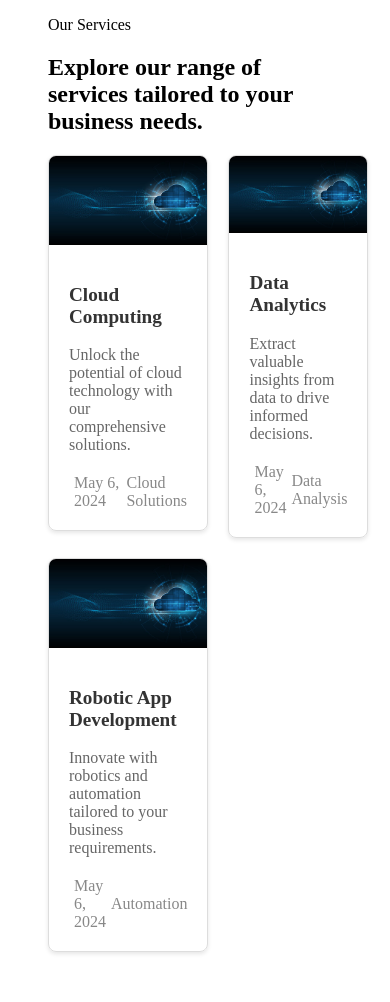
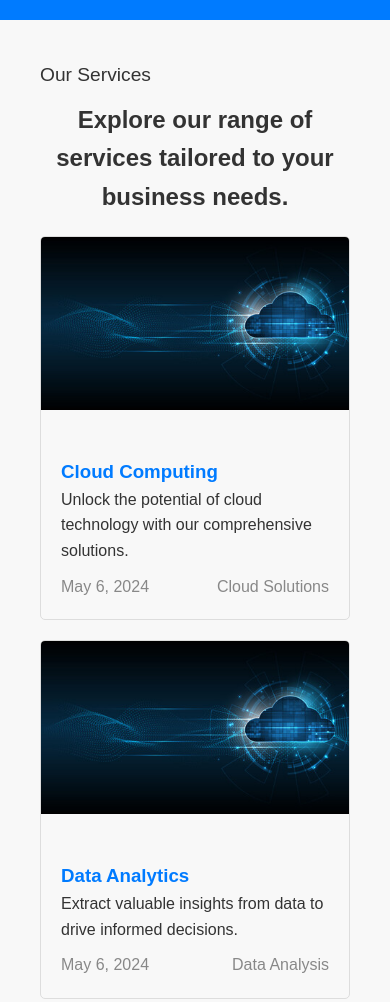
Before and after one commit to aaishafarooq/techfist, a plain HTML site: page services.html in a window 390 px wide. Shown: the top 1002 px of the page. Before the commit the page ends 960 px from the top, so only its background shows below. Drawn offline with Linux system fonts and the light colour scheme.

Commit message:
second commit

```diff
--- a/blog.css
+++ b/blog.css
@@ -1,53 +1,59 @@
-/* Reset styles */
-body, html {
+/* Apply general reset to all elements */
+* {
+    box-sizing: border-box;
     margin: 0;
     padding: 0;
+}
+
+body {
     font-family: Arial, sans-serif;
+    line-height: 1.6;
+    background-color: #f8f8f8; /* Light background color */
 }
 
 .blog-container {
-    max-width: 800px;
+    max-width: 1200px;
     margin: 0 auto;
     padding: 20px;
+    display: flex;
+    flex-wrap: wrap;
+    justify-content: space-between;
 }
 
 .blog-post {
+    width: calc(50% - 20px); /* Two columns with gap */
+    margin-bottom: 20px;
     cursor: pointer;
-    margin-bottom: 40px;
+    background-color: #fff;
+    border-radius: 5px;
+    overflow: hidden;
+    box-shadow: 0 0 10px rgba(0, 0, 0, 0.1); /* Optional: Add a subtle shadow */
 }
 
 .blog-header {
     position: relative;
-    border-radius: 8px;
     overflow: hidden;
 }
 
 .blog-image {
-    width: 300%;
-    height: 300px; /* Adjust image height as needed */
-    object-fit: cover;
+    width: 100%;
+    height: auto;
+    display: block;
+    object-fit: cover; /* Ensure images fill the container */
 }
 
 .image-overlay {
     position: absolute;
-    top: 50%;
-    left: 50%;
-    transform: translate(-50%, -50%);
-    text-align: center;
-    color: white;
-    font-size: 1.5rem;
-}
-
-.overlay-text {
-    background-color: rgba(0, 0, 0, 0.5);
-    padding: 10px 20px;
-    border-radius: 8px;
+    bottom: 0;
+    left: 0;
+    right: 0;
+    background-color: rgba(0, 0, 0, 0.7); /* Dark overlay for text */
+    color: #fff;
+    padding: 10px;
 }
 
 .blog-content {
     padding: 20px;
-    border: 1px solid #ddd;
-    border-radius: 8px;
 }
 
 .blog-title {
@@ -56,13 +62,37 @@ body, html {
 }
 
 .blog-meta {
+    color: #888;
     font-size: 0.9rem;
-    color: #666;
     margin-bottom: 10px;
 }
 
 .blog-summary {
-    font-size: 1rem;
-    color: #333;
-    line-height: 1.5;
+    line-height: 1.6;
 }
+
+.blog-detail-container {
+    position: fixed;
+    top: 0;
+    left: 0;
+    right: 0;
+    bottom: 0;
+    background-color: rgba(0, 0, 0, 0.8); /* Semi-transparent overlay */
+    display: none;
+    z-index: 999;
+    padding: 20px;
+    overflow-y: auto;
+}
+
+.blog-detail {
+    background-color: #fff;
+    padding: 20px;
+    border-radius: 5px;
+}
+
+/* Responsive adjustments */
+@media (max-width: 768px) {
+    .blog-post {
+        width: 100%; /* Full width on smaller screens */
+    }
+}
--- a/services.css
+++ b/services.css
@@ -1,33 +1,54 @@
-/* Reset styles for lists */
-ul {
-    list-style: none;
+/* Reset styles */
+* {
+    box-sizing: border-box;
+    margin: 0;
     padding: 0;
-    margin: 0;
 }
 
-/* Container styles */
+body {
+    font-family: Arial, sans-serif;
+    background-color: #f8f8f8;
+    color: #333;
+    line-height: 1.6;
+}
+
 .container {
     max-width: 1200px;
     margin: 0 auto;
-    padding: 0 20px;
+    padding: 20px;
 }
 
-/* Grid list styles */
+header {
+    background-color: #007bff;
+    padding: 10px;
+    text-align: center;
+    color: #fff;
+}
+
+.section-subtitle {
+    font-size: 1.2rem;
+    margin-bottom: 10px;
+}
+
+.section-title {
+    font-size: 2rem;
+    margin-bottom: 20px;
+    text-align: center;
+}
+
 .grid-list {
     display: grid;
-    grid-template-columns: repeat(2, 1fr); /* Two columns per row */
-    gap: 20px; /* Gap between cards */
+    grid-template-columns: repeat(auto-fit, minmax(300px, 1fr));
+    gap: 20px;
+    list-style: none;
 }
 
-/* Project card styles */
 .project-card {
     border: 1px solid #ddd;
-    border-radius: 8px;
+    border-radius: 5px;
     overflow: hidden;
-    box-shadow: 0 2px 4px rgba(0, 0, 0, 0.1);
 }
 
-/* Card banner (image) styles */
 .card-banner {
     position: relative;
     overflow: hidden;
@@ -40,28 +61,27 @@ ul {
     object-fit: cover;
 }
 
-/* Card content styles */
 .card-content {
     padding: 20px;
 }
 
 .card-title {
-    font-size: 1.2rem;
-    font-weight: bold;
-    color: #333;
+    color: #007bff;
     text-decoration: none;
 }
 
+.card-title:hover {
+    text-decoration: underline;
+}
+
 .card-text {
-    font-size: 1rem;
-    color: #666;
-    margin-top: 10px;
+    margin-bottom: 10px;
 }
 
 .card-meta-list {
+    list-style: none;
     display: flex;
     justify-content: space-between;
-    margin-top: 20px;
 }
 
 .card-meta-item {
@@ -70,7 +90,30 @@ ul {
     color: #888;
 }
 
-.card-meta-item ion-icon {
-    font-size: 1rem;
-    margin-right: 5px;
+@media (max-width: 768px) {
+    .grid-list {
+        grid-template-columns: repeat(auto-fit, minmax(250px, 1fr));
+    }
+
+    .card-banner {
+        height: 150px;
+    }
+
+    .section-title {
+        font-size: 1.8rem;
+    }
 }
+
+@media (max-width: 480px) {
+    .grid-list {
+        grid-template-columns: 1fr;
+    }
+
+    .card-banner {
+        height: 200px;
+    }
+
+    .section-title {
+        font-size: 1.5rem;
+    }
+}
```
Also changed, not shown: index.html (+10 -11 lines).
